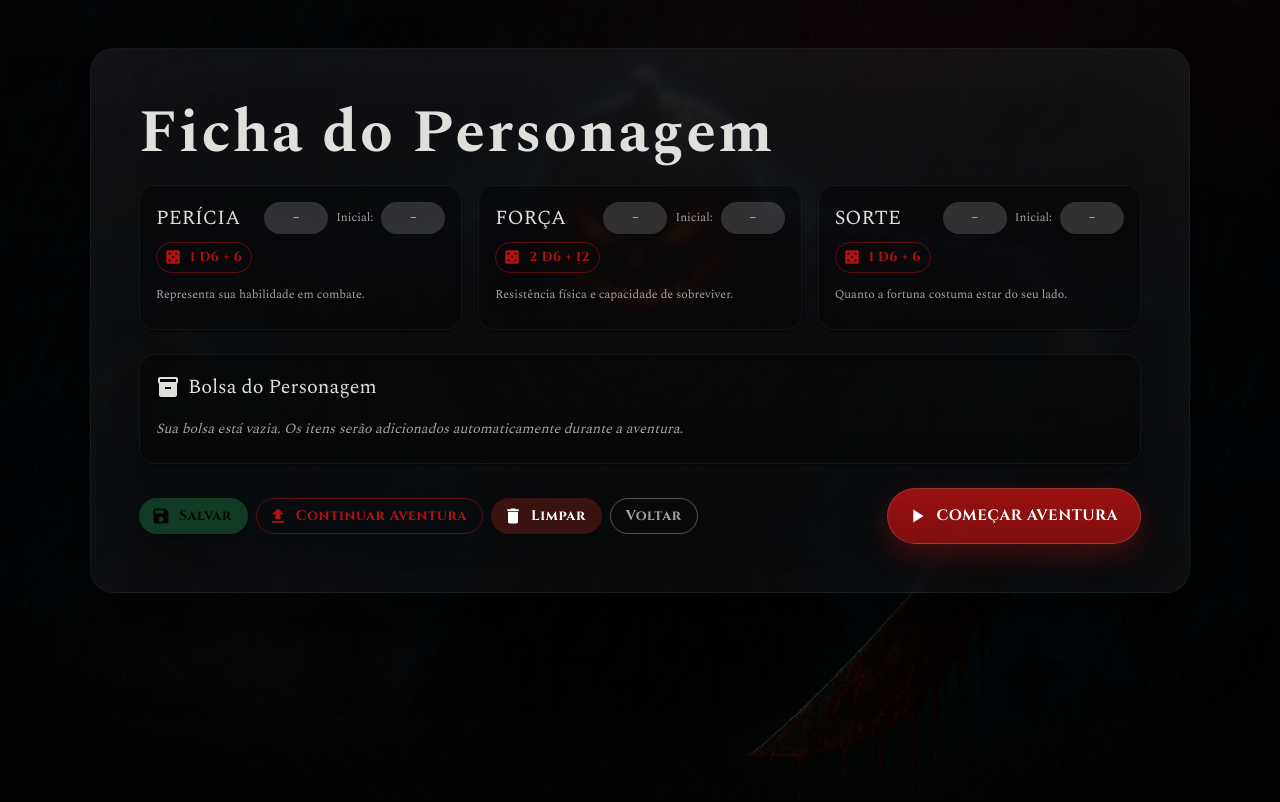
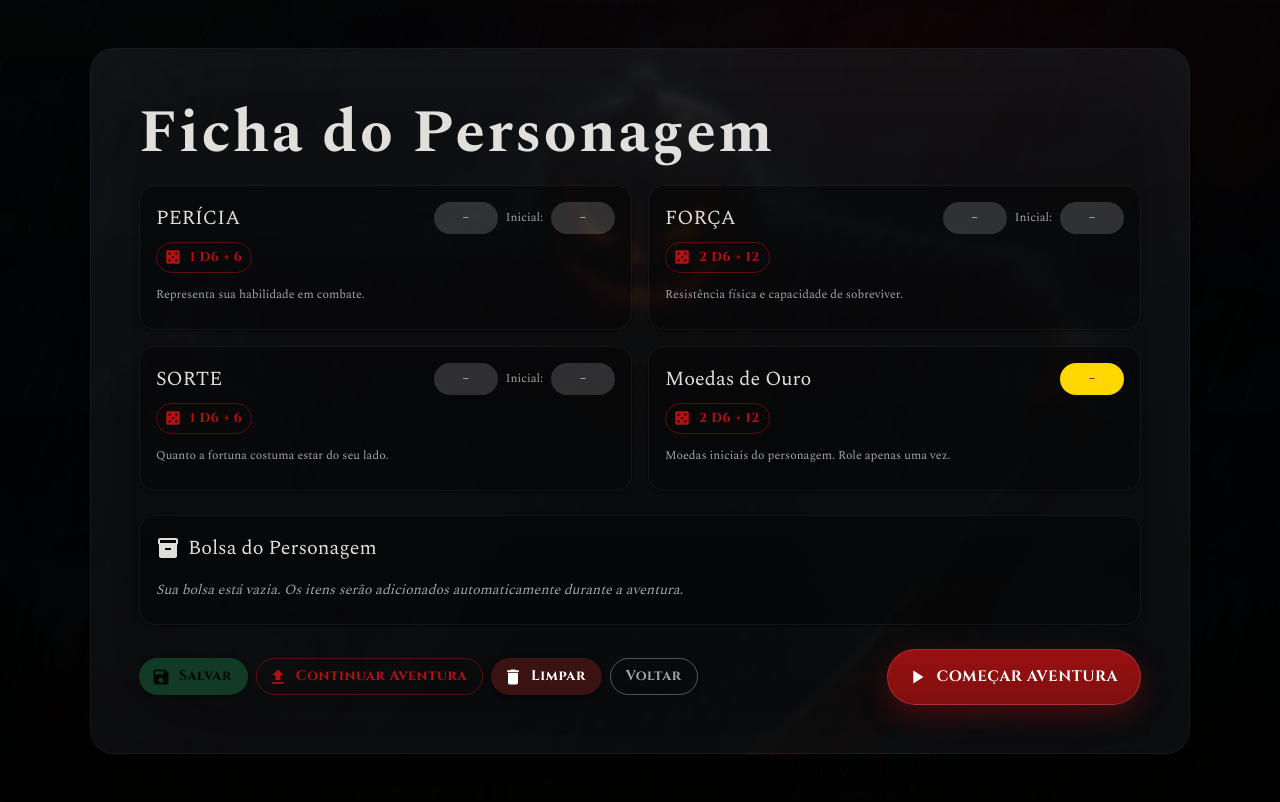
Before and after one commit to mpfarias/cavaleiros-das-trevas, a React (Vite) app: page / in a window 1280 px wide. Both pictures are taken after a click on the button "INICIAR AVENTURA". Built offline with nearby package versions, Linux system fonts and the light colour scheme.

Commit message:
feat: implementa sistema de moedas de ouro inicial
- Adiciona campo 'Moedas de Ouro' na ficha
- Rolagem única de 2D6 + 12
- Resultado é adicionado automaticamente à bolsa
- Botão é desabilitado após rolagem
- Validação para começar aventura
- Layout ajustado para 2x2 grid

```diff
--- a/src/components/CharacterSheet.tsx
+++ b/src/components/CharacterSheet.tsx
@@ -75,6 +75,27 @@ const CharacterSheet: React.FC<CharacterSheetProps> = ({ ficha, onFichaChange, o
     });
   };
 
+  const rolarMoedasOuro = () => {
+    const valor = d6() + d6() + 12;
+
+    // Adiciona as moedas de ouro à bolsa
+    let novaFicha = ficha;
+    novaFicha = adicionarItem(novaFicha, {
+      nome: 'Moedas de Ouro',
+      tipo: 'ouro',
+      quantidade: valor,
+      descricao: 'Moedas de ouro iniciais do personagem',
+      adquiridoEm: 'Criação do Personagem'
+    });
+
+    // Atualiza a ficha com as moedas na bolsa
+    updateFicha(novaFicha);
+
+    setSnackbarMessage(`Moedas de ouro roladas: ${valor} moedas adicionadas à bolsa!`);
+    setSnackbarSeverity('success');
+    setSnackbarOpen(true);
+  };
+
   const adicionarItensExemplo = () => {
     let novaFicha = ficha;
 
@@ -139,6 +160,15 @@ const CharacterSheet: React.FC<CharacterSheetProps> = ({ ficha, onFichaChange, o
       setSnackbarOpen(true);
       return;
     }
+
+    const moedasOuro = ficha.bolsa.find(item => item.nome === 'Moedas de Ouro');
+    if (!moedasOuro) {
+      setSnackbarMessage('Role as MOEDAS DE OURO antes de começar.');
+      setSnackbarSeverity('warning');
+      setSnackbarOpen(true);
+      return;
+    }
+
     setSnackbarMessage('A aventura começa! (Próximo passo: leitor de seções e motor de combate.)');
     setSnackbarSeverity('info');
     setSnackbarOpen(true);
@@ -330,7 +360,7 @@ const CharacterSheet: React.FC<CharacterSheetProps> = ({ ficha, onFichaChange, o
         Ficha do Personagem
       </Typography>
 
-      <Box sx={{ display: 'grid', gridTemplateColumns: { xs: '1fr', md: 'repeat(3, 1fr)' }, gap: 2, mb: 3 }}>
+      <Box sx={{ display: 'grid', gridTemplateColumns: { xs: '1fr', md: 'repeat(2, 1fr)' }, gap: 2, mb: 3 }}>
         <StatCard
           title="PERÍCIA"
           attr="pericia"
@@ -349,6 +379,43 @@ const CharacterSheet: React.FC<CharacterSheetProps> = ({ ficha, onFichaChange, o
           onRoll={rolarSorte}
           rollText="1 D6 + 6"
         />
+        <Card>
+          <CardContent>
+            <Box sx={{ display: 'flex', alignItems: 'center', justifyContent: 'space-between', gap: 2, mb: 1 }}>
+              <Typography variant="h6" component="strong">
+                Moedas de Ouro
+              </Typography>
+              <Box sx={{ display: 'flex', gap: 1, alignItems: 'center' }}>
+                <Chip
+                  label={ficha.bolsa.find(item => item.nome === 'Moedas de Ouro')?.quantidade || '–'}
+                  sx={{ minWidth: 64, fontWeight: 700, backgroundColor: '#FFD700', color: 'black' }}
+                />
+              </Box>
+            </Box>
+
+            <Stack direction="row" spacing={1} sx={{ mb: 1 }}>
+              <Button
+                variant="outlined"
+                size="small"
+                onClick={rolarMoedasOuro}
+                startIcon={<CasinoIcon />}
+                disabled={!!ficha.bolsa.find(item => item.nome === 'Moedas de Ouro')}
+                sx={{
+                  '&:disabled': {
+                    opacity: 0.6,
+                    cursor: 'not-allowed'
+                  }
+                }}
+              >
+                2 D6 + 12
+              </Button>
+            </Stack>
+
+            <Typography variant="caption" color="text.secondary">
+              Moedas iniciais do personagem. Role apenas uma vez.
+            </Typography>
+          </CardContent>
+        </Card>
       </Box>
 
       <Box sx={{ mb: 3 }}>
```
